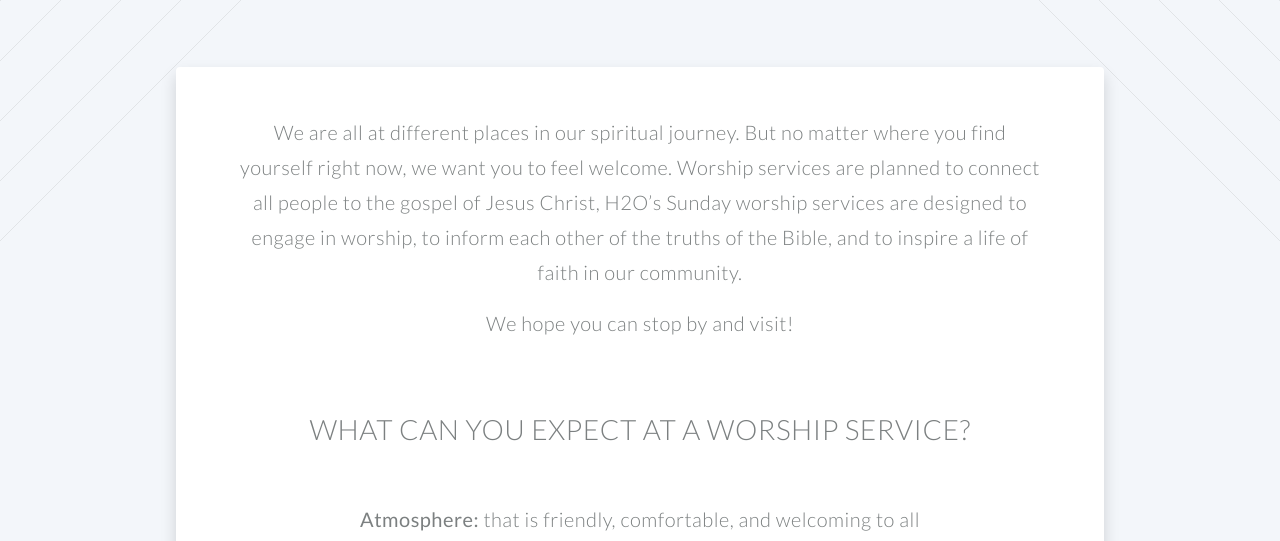
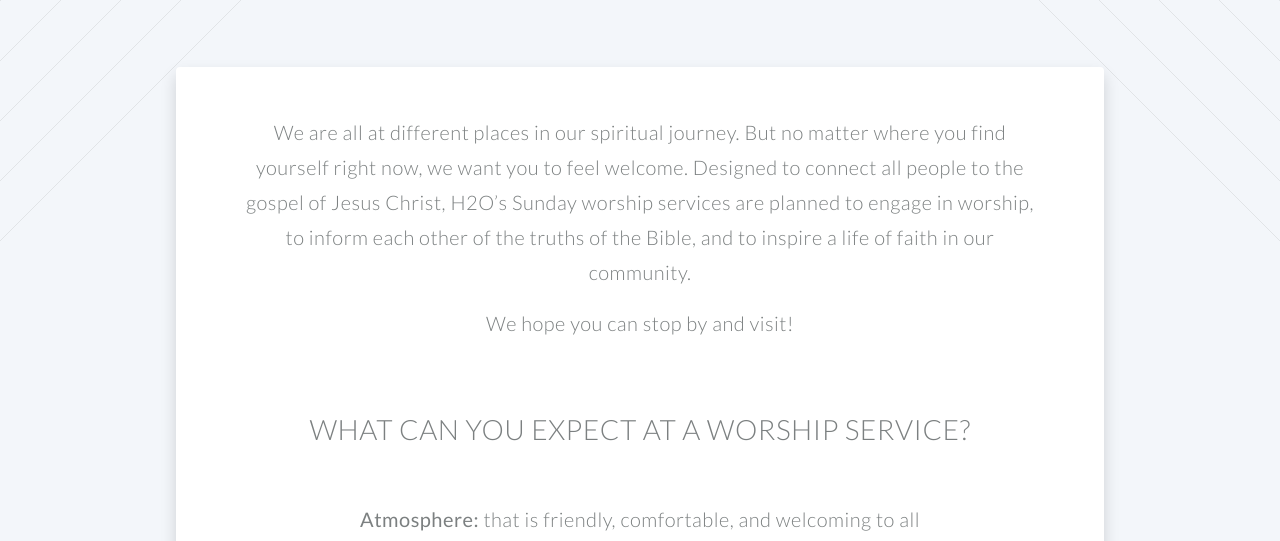
Before and after one commit to Oldmanz-Zerver/h2o-indiana, a plain HTML site: page whattoexpect.html in a window 1280 px wide. Shown: the part 259-800 px from the top of the page. Drawn offline with nearby package versions, Linux system fonts and the light colour scheme.

Commit message:
phrasing

```diff
--- a/whattoexpect.html
+++ b/whattoexpect.html
@@ -162,9 +162,9 @@
 						<p>We are all at different places in our spiritual journey. But no matter where you find
 							yourself
 							right now, we want you to feel welcome.
-							Worship services are planned to connect all people to the gospel of Jesus Christ, H2O’s Sunday worship services
+							Designed to connect all people to the gospel of Jesus Christ, H2O’s Sunday worship services
 							are
-							designed to engage in worship, to inform each other of the truths of the Bible, and to
+							planned to engage in worship, to inform each other of the truths of the Bible, and to
 							inspire a
 							life of faith in our community.
 						</p>
```
